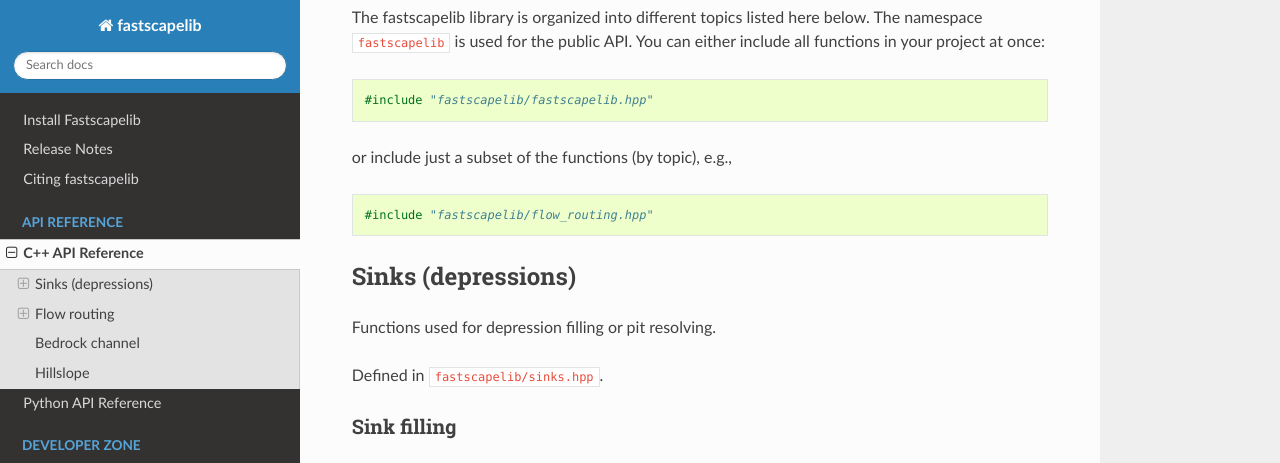
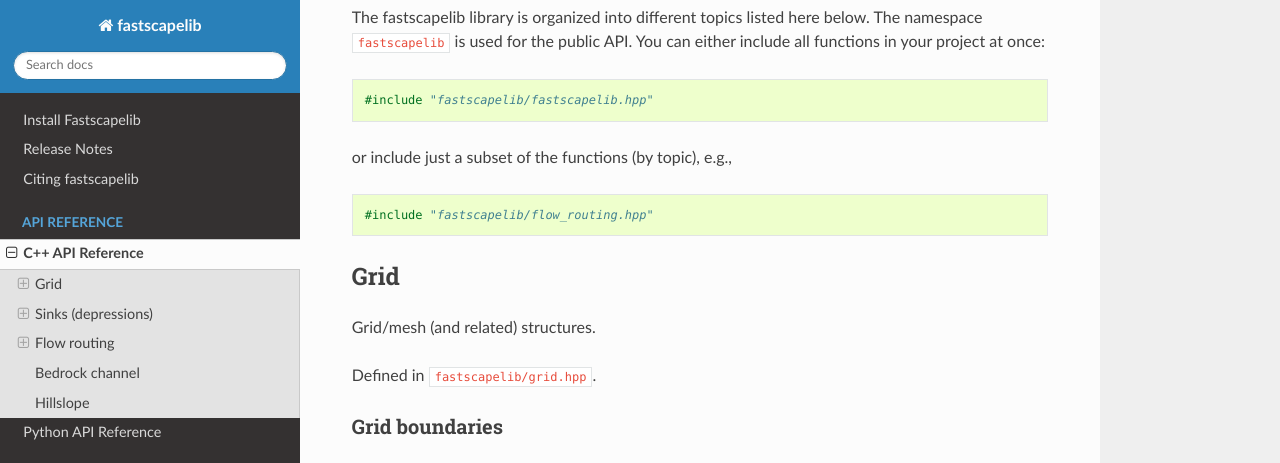
Before and after one commit to fastscape-lem/fastscapelib, a Sphinx documentation site: the page built from doc/source/api_cpp.rst, in a window 1280 px wide and 1400 px high, scrolled down 373 px. Shown: the top 463 px of the window. Built offline with Sphinx 7.4.7 and the Read the Docs theme 2.0.0, drawn with Linux system fonts in a browser that asks for light colours; some of the changed text lies outside the part shown; grey boxes are pictures that could not be loaded.

Commit message:
add docs + some refactoring

```diff
--- a/doc/source/api_cpp.rst
+++ b/doc/source/api_cpp.rst
@@ -32,6 +32,56 @@
 .. code-block:: cpp
 
    #include "fastscapelib/flow_routing.hpp"
+
+Grid
+----
+
+Grid/mesh (and related) structures.
+
+Defined in ``fastscapelib/grid.hpp``.
+
+Grid boundaries
+~~~~~~~~~~~~~~~
+
+.. doxygenenum:: fastscapelib::node_status
+   :project: fastscapelib
+
+.. doxygenstruct:: fastscapelib::edge_nodes_status
+   :project: fastscapelib
+   :members:
+
+.. doxygenstruct:: fastscapelib::border_nodes_status
+   :project: fastscapelib
+   :members:
+
+Grid elements
+~~~~~~~~~~~~~
+
+.. doxygenstruct:: fastscapelib::node
+   :project: fastscapelib
+   :members:
+
+.. doxygenstruct:: fastscapelib::raster_node
+   :project: fastscapelib
+   :members:
+
+.. doxygenstruct:: fastscapelib::neighbor
+   :project: fastscapelib
+   :members:
+
+.. doxygenstruct:: fastscapelib::raster_neighbor
+   :project: fastscapelib
+   :members:
+
+Profile grid (1D)
+~~~~~~~~~~~~~~~~~
+
+.. doxygenclass:: fastscapelib::profile_grid_xt
+   :project: fastscapelib
+   :members:
+
+.. doxygentypedef:: fastscapelib::profile_grid
+   :project: fastscapelib
 
 Sinks (depressions)
 -------------------
```
Also changed, not shown: 3 other files.
